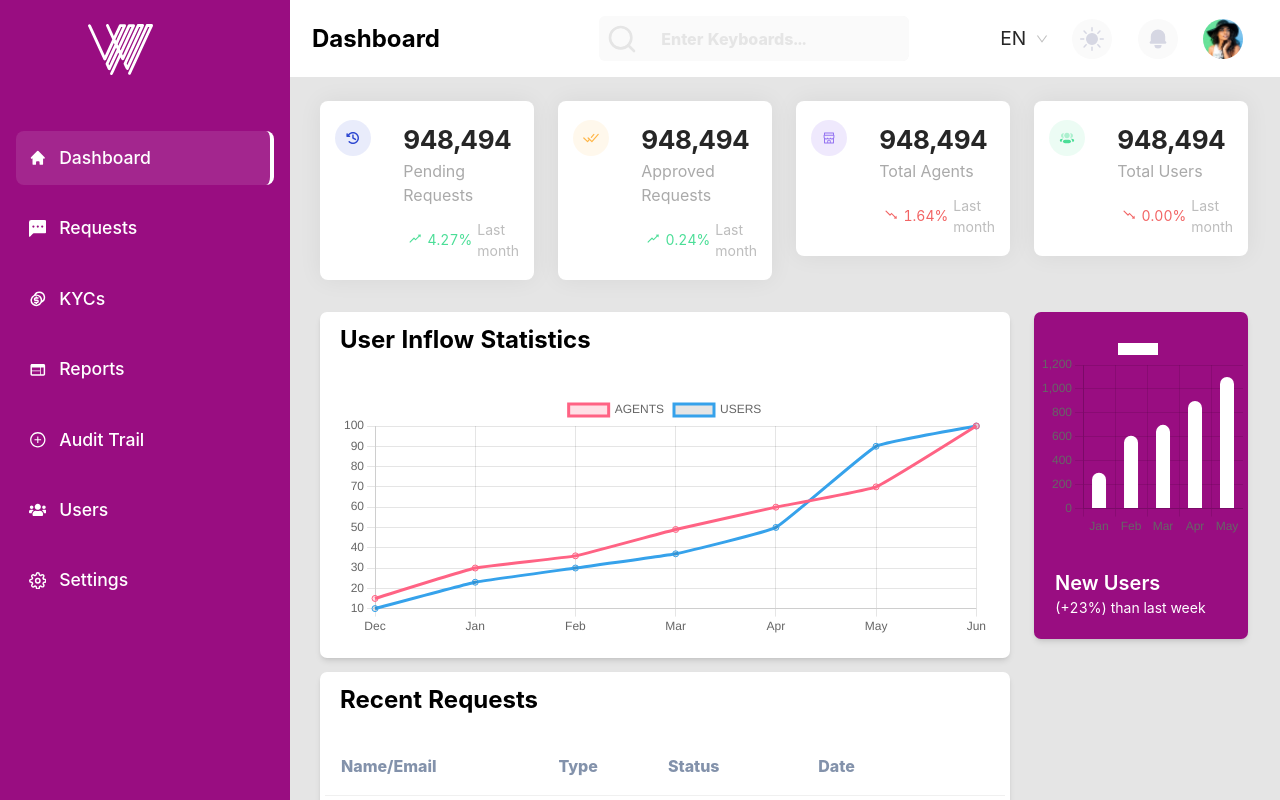
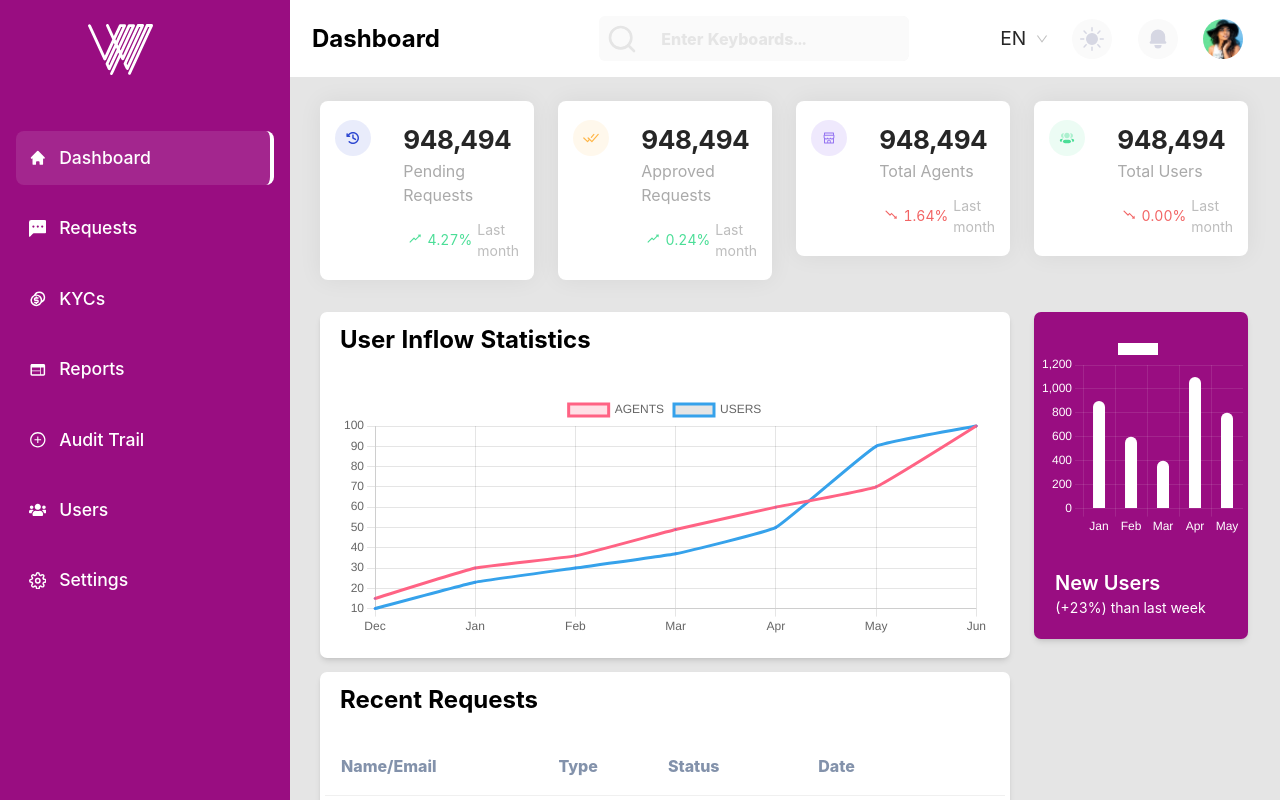
Before and after one commit to Emmathem/wema-dashboard, a React (Create React App) app: page / in a window 1280 px wide. Shown: the top 800 px of the page. Built offline with nearby package versions, Linux system fonts and the light colour scheme.

Commit message:
bar done

```diff
--- a/src/assets/styles/aside.scss
+++ b/src/assets/styles/aside.scss
@@ -16,132 +16,6 @@
     margin-left: 0;
     transition: ease all 0.5s;
   }
-  .profile {
-    padding: 3.4rem 15px 1.3rem;
-    display: flex;
-    flex-direction: column;
-    align-items: center;
-    justify-content: center;
-    transition: ease all 0.6s;
-    &__avatar {
-      width: 100px;
-      height: 100px;
-      border-radius: 50px;
-      background: var(--trouvere-blue);
-      display: flex;
-      align-items: center;
-      justify-content: center;
-      margin-bottom: 15px;
-      span {
-        color: var(--white-color);
-        font-size: 2rem;
-        font-weight: bold;
-      }
-    }
-    h4 {
-      text-transform: capitalize;
-      margin-bottom: 0;
-      font-size: 1.1rem;
-    }
-    p {
-      margin-bottom: 10px;
-      font-size: 1rem;
-      text-transform: capitalize;
-    }
-    button {
-      background: var(--trouvere-blue);
-      color: var(--white-color);
-      height: 50px;
-      border: none;
-      font-size: 1.2rem;
-    }
-    .admin {
-      background: var(--green-color);
-    }
-  }
-  .sidemenu {
-    transition: ease all 0.5s;
-    position: relative;
-    ul {
-      list-style: none;
-      margin: 0;
-      padding: 0;
-    }
-    li a {
-      transition: ease all 0.5s;
-      display: flex;
-      align-items: center;
-      padding: 10px 1rem;
-      margin-bottom: 10px;
-      color: var(--fade-black);
-      position: relative;
-      font-size: 0.9rem;
-      span {
-        padding-left: 1rem;
-      }
-      svg {
-        fill: var(--black-color);
-        stroke: var(--black-color);
-        padding: 5px;
-      }
-      &:after {
-        position: absolute;
-        content: "";
-        right: 0;
-        height: 100%;
-        border: 2px solid #000;
-        opacity: 0;
-        transform: translateX(5px);
-        visibility: hidden;
-      }
-      &:hover {
-        color: var(--trouvere-blue);
-        &:after {
-          transform: translateX(-2px);
-          transition: ease all 0.5s;
-          opacity: 1;
-          visibility: visible;
-        }
-        svg {
-          fill: var(--trouvere-blue);
-          stroke: var(--trouvere-blue);
-        }
-      }
-    }
-    .activelink {
-      position: relative;
-      border-right: 4px solid var(--trouvere-blue);
-      li a {
-        color: var(--trouvere-blue);
-        svg {
-          fill: var(--trouvere-blue);
-          stroke: var(--trouvere-blue);
-        }
-      }
-    }
-  }
-  .lowermenu {
-    transition: ease all 0.5s;
-    position: relative;
-    border-top: 1px solid #ddd;
-    padding-top: 1rem;
-    ul {
-      list-style: none;
-      display: flex;
-      margin: 0;
-      padding: 0;
-    }
-    li {
-      transition: ease all 0.5s;
-      display: flex;
-      align-items: center;
-      padding: 2px 1rem;
-      cursor: pointer;
-      span {
-        padding-left: 1rem;
-      }
-    }
-  }
   @media (min-width: 449px) {
     .closedrawer {
       display: none;
@@ -150,6 +24,7 @@
   @media (max-width: 449px) {
     transform: translateX(-19rem);
     transition: ease all 0.6s;
+    width: 200px;
     .closedrawer {
       padding: 15px;
       display: flex;
@@ -158,6 +33,9 @@
       cursor: pointer;
       transition: ease all 0.5s;
       transform: translateX(0);
+      svg {
+        font-size: 2rem;
+      }
       &:hover {
         transform: translateX(10px);
         transition: ease all 0.5s;
--- a/src/components/Dashboard.js
+++ b/src/components/Dashboard.js
@@ -83,8 +83,6 @@ const Dashboard = () => {
 
 export default Dashboard;
 
-// export const DashboardWrapper = styled.div``
-
 // const CardContainer = styled.div`
 //     display: grid;
 //     gap: 24px;
--- a/src/components/MainLayout.js
+++ b/src/components/MainLayout.js
@@ -9,7 +9,6 @@ const MainLayout = ({ children }) => {
     const sidebarRef = useRef(null);
 
     const openDrawerOnMobile = () => {
-        console.log(isOpen);
         setIsOpen(!isOpen);
     };
 
@@ -36,7 +35,7 @@ const MainLayout = ({ children }) => {
 
     return (
         <Wrapper>
-            <Sidebar isOpen={isOpen} openDrawerOnMobile={openDrawerOnMobile} sidebarRef={sidebarRef} />
+            <Sidebar isOpen={isOpen} closeDrawer={openDrawerOnMobile} sidebarRef={sidebarRef} />
             <MainWrapper>
                 <Header openDrawer={openDrawerOnMobile} />
                 <ChildrenWrapper data-aos="fade-up">{children}</ChildrenWrapper>
@@ -69,7 +68,7 @@ const Wrapper = styled.div`
 const ChildrenWrapper = styled.div`
     padding: 1.5rem 2rem;
     transition: ease all 0.5s;
-    max-height: calc(100vh - 64px);
+    max-height: 100%;
     //overflow: hidden;
     //overflow-y: scroll;
     ::-webkit-scrollbar {
--- a/src/components/Sidebar.js
+++ b/src/components/Sidebar.js
@@ -6,9 +6,10 @@ import WemaLogo from '../assets/images/wema-logo.svg';
 import { navItems } from '../static/navItems';
 import { WrapperCircle } from './base/globalstyle.styled';
 import ProfileImage from '../assets/images/profileImage.png';
+import { AiFillCloseCircle } from 'react-icons/ai';
 
 const Sidebar = props => {
-    const { sidebarRef, isOpen } = props;
+    const { sidebarRef, isOpen, closeDrawer } = props;
     const [activeIcon, setActiveIcon] = useState(navItems[0].title);
     const history = useHistory();
 
@@ -19,6 +20,9 @@ const Sidebar = props => {
 
     return (
         <aside className={`aside ${isOpen ? 'open' : ''}`} ref={sidebarRef}>
+            <div onClick={closeDrawer} className="closedrawer" data-aos="fade-left" data-aos-delay="1500">
+                <AiFillCloseCircle />
+            </div>
             <LogoContainer>
                 <Logo>
                     <img src={WemaLogo} alt="logo" />
@@ -134,6 +138,7 @@ const LoginUserHolder = styled.div`
     background-color: rgba(255, 255, 255, 0.1);
     width: 100%;
     border-radius: 4px;
+    overflow: hidden;
 `;
 
 const LoginUser = styled.div`
--- a/src/components/base/DashboardBarGraph.js
+++ b/src/components/base/DashboardBarGraph.js
@@ -11,11 +11,11 @@ const DashboardBarGraph = () => {
                 label: '',
                 backgroundColor: 'rgb(255,255,255)',
                 color: '#fff',
-                width: '15px',
+                width: '10px',
                 borderWidth: 0,
                 borderRadius: '10',
-                maxBarThickness: '14',
-                data: [300, 609, 700, 900, 1100],
+                maxBarThickness: '12',
+                data: [900, 600, 400, 1100, 800],
             },
         ],
     };
@@ -25,18 +25,30 @@ const DashboardBarGraph = () => {
             <Bar
                 data={data}
                 options={{
-                    // title: {
-                    //   display: true,
-                    //   text: 'Average Rainfall per month',
-                    //   fontSize: 20,
-                    //   color: '#fff',
-                    // },
-                    label: {
-                        display: false,
-                    },
-                    legend: {
-                        display: false,
-                        position: 'right',
+                    // maintainAspectRatio: false,
+                    scales: {
+                        yAxes: {
+                            grid: {
+                                drawBorder: false,
+                                color: 'rgba(255, 255, 255, 0.1)',
+                            },
+                            ticks: {
+                                beginAtZero: true,
+                                color: 'white',
+                                fontSize: 12,
+                            },
+                        },
+                        xAxes: {
+                            grid: {
+                                drawBorder: false,
+                                color: 'rgba(255, 255, 255, 0.1)',
+                            },
+                            ticks: {
+                                beginAtZero: true,
+                                color: 'white',
+                                fontSize: 12,
+                            },
+                        },
                     },
                     aspectRatio: 1,
                 }}
--- a/src/components/base/DashboardGraph.js
+++ b/src/components/base/DashboardGraph.js
@@ -13,6 +13,12 @@ const DashboardGraph = () => {
                 lineTension: 0.1,
                 data: [15, 30, 36, 49, 60, 70, 100],
                 borderColor: 'rgb(255, 99, 132)',
+                borderCapStyle: 'butt',
+                borderDashOffset: 0.0,
+                borderJoinStyle: 'mitter',
+                pointRadius: 1,
+                pointHoverRadius: 5,
+                pointBackgroundColor: '#3773f5',
                 backgroundColor: 'rgba(255, 99, 132, 0.2)',
             },
             {
@@ -21,7 +27,13 @@ const DashboardGraph = () => {
                 lineTension: 0.1,
                 data: [10, 23, 30, 37, 50, 90, 100],
                 fill: false,
+                borderDashOffset: 0.0,
+                pointRadius: 1,
+                borderCapStyle: 'butt',
+                borderJoinStyle: 'mitter',
                 borderColor: 'rgb(54, 162, 235)',
+                pointBackgroundColor: '#3773f5',
+                pointHoverRadius: 5,
             },
         ],
     };
@@ -78,17 +90,29 @@ const DashboardGraph = () => {
     //     ],
     // }
 
-    const options = {
-        plugins: {
-            legend: {
-                display: true,
-            },
-        },
-    };
-
     return (
         <div className="t-py-4 t-px-4">
-            <Line data={data} options={options} width={400} type="line" />
+            <Line
+                data={data}
+                options={{
+                    // title: {
+                    //   display: true,
+                    //   text: 'Average Rainfall per month',
+                    //   fontSize: 20,
+                    //   color: '#fff',
+                    // },
+                    label: {
+                        display: false,
+                    },
+                    legend: {
+                        display: true,
+                        position: 'right',
+                    },
+                    // aspectRatio: 1,
+                }}
+                width={400}
+                type="line"
+            />
         </div>
     );
 };
--- a/src/static/navItems.js
+++ b/src/static/navItems.js
@@ -15,37 +15,37 @@ export const navItems = [
     },
     {
         title: 'Requests',
-        route: '/requests',
+        route: '/',
         icon: <BsFillChatLeftDotsFill />,
         children: [],
     },
     {
         title: 'KYCs',
-        route: '/kycs',
+        route: '/',
         icon: <RiCoinsLine />,
         children: [],
     },
     {
         title: 'Reports',
-        route: '/reports',
+        route: '/',
         icon: <MdWeb />,
         children: [],
     },
     {
         title: 'Audit Trail',
-        route: '/audit-trail',
+        route: '/',
         icon: <AiOutlinePlusCircle />,
         children: [],
     },
     {
         title: 'Users',
-        route: '/users',
+        route: '/',
         icon: <FaUsers />,
         children: [],
     },
     {
         title: 'Settings',
-        report: '/settings',
+        report: '/',
         icon: <FiSettings />,
         children: [],
     },
```
Also changed, not shown: 6 other files (tests, documents, lock files or other folders).
